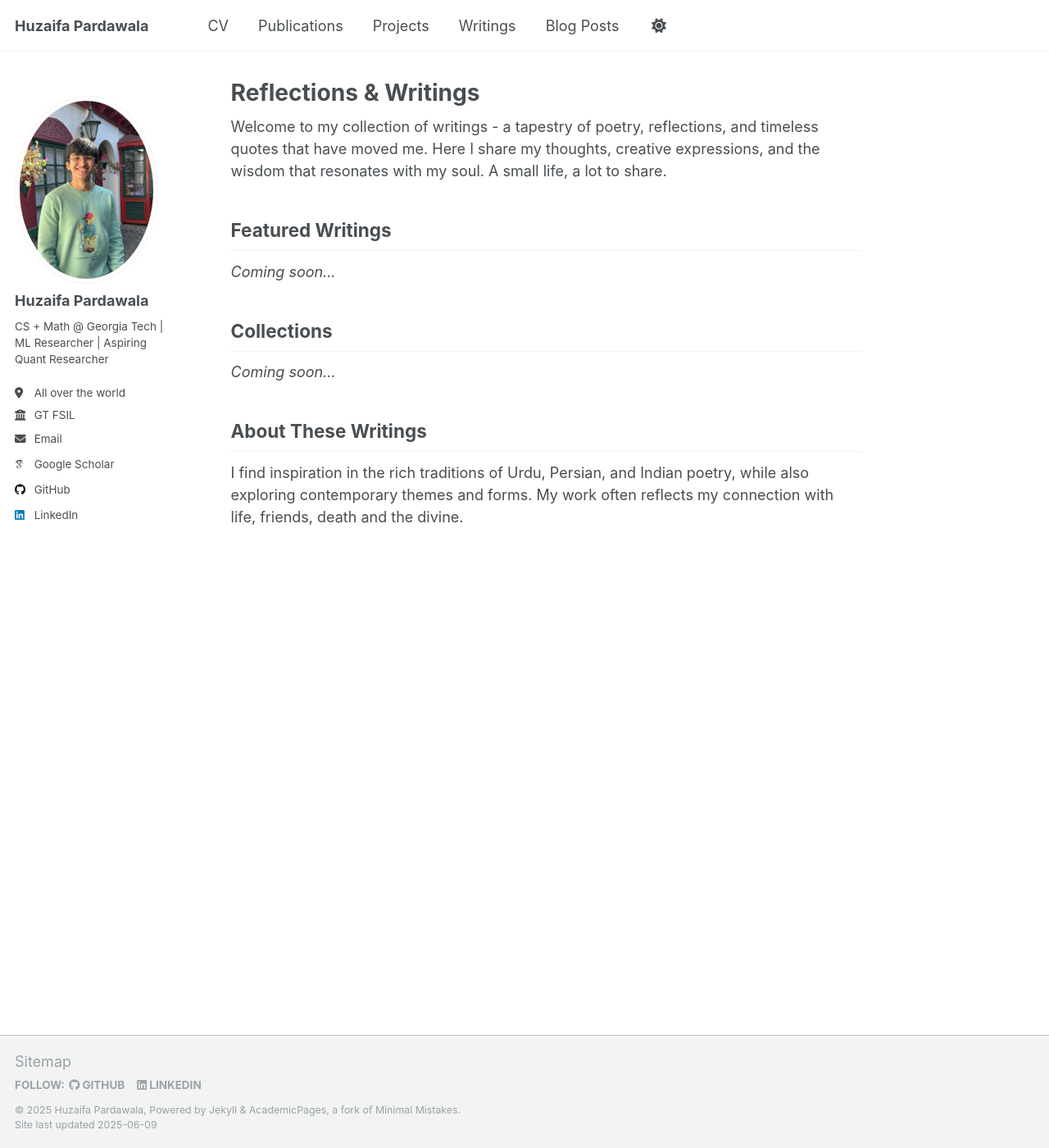
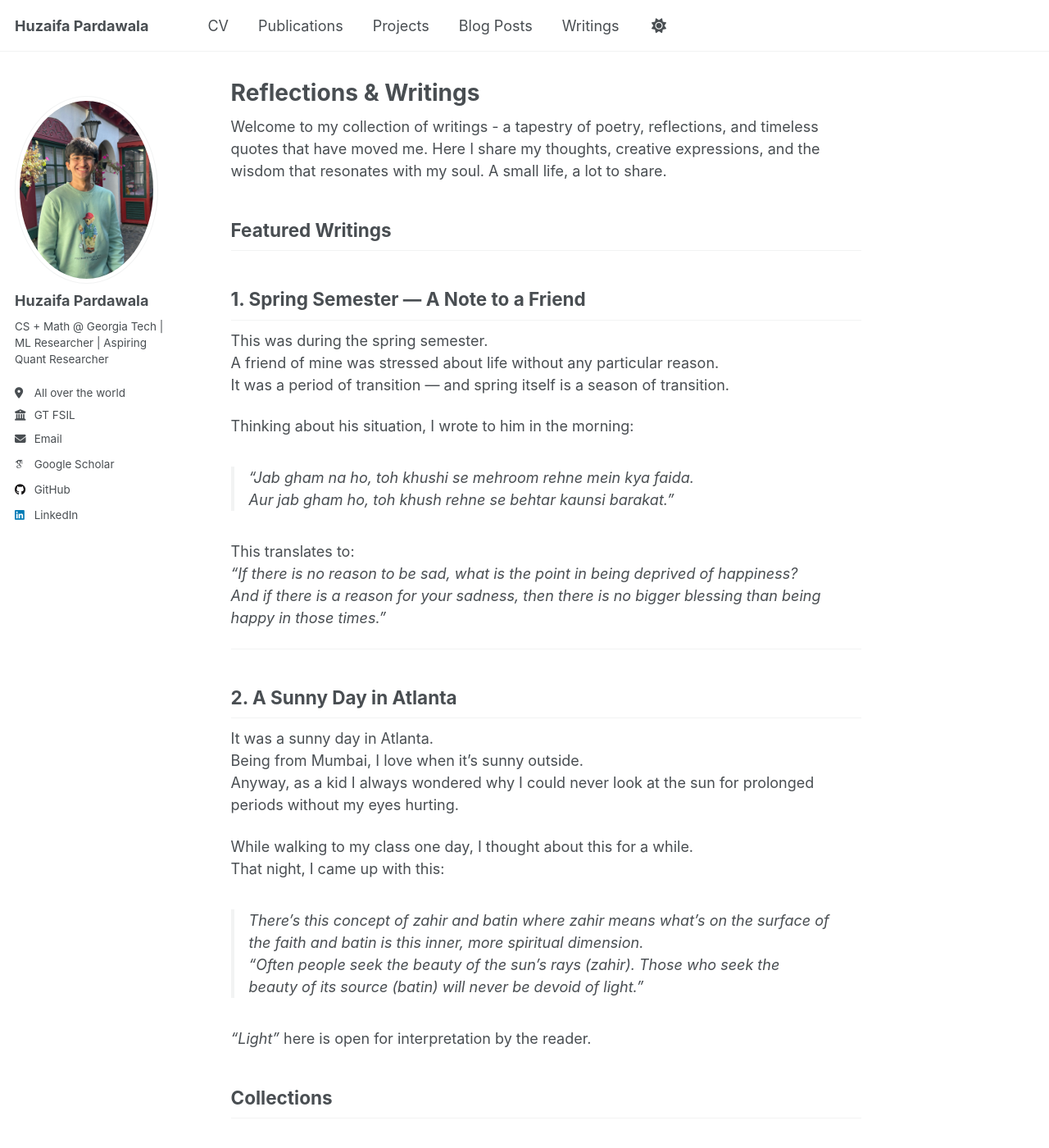
Before and after one commit to huzaifahp7/huzaifahp7.github.io, a Jekyll site: the page built from _pages/writings.md, in a window 1280 px wide and 1400 px high. Shown: the whole window at 82% size. Built offline with Jekyll 4.4.1, drawn with Linux system fonts in a browser that asks for light colours; some web fonts are replaced.

Commit message:
feat: adding writings

```diff
--- a/_config.yml
+++ b/_config.yml
@@ -233,6 +233,18 @@ defaults:
       comments: true
       share: true
       related: true
+
+  # _writings
+  - scope:
+      path: ""
+      type: writings
+    values:
+      layout: single
+      author_profile: true
+      read_time: true
+      comments: true
+      share: true
+      related: true
   # _pages
   - scope:
       path: ""
--- a/_data/navigation.yml
+++ b/_data/navigation.yml
@@ -18,11 +18,11 @@ main:
   - title: "Projects"
     url: /projects/
 
+  - title: "Blog Posts"
+    url: /year-archive/
+
   - title: "Writings"
     url: /writings/
-
-  - title: "Blog Posts"
-    url: /year-archive/
 
   # Commented out sections
   # - title: "Teaching"
--- a/_pages/writings.md
+++ b/_pages/writings.md
@@ -8,11 +8,40 @@ Welcome to my collection of writings - a tapestry of poetry, reflections, and ti
 
 ## Featured Writings
 
-_Coming soon..._
+## 1. Spring Semester — A Note to a Friend
+
+This was during the spring semester.
+A friend of mine was stressed about life without any particular reason.
+It was a period of transition — and spring itself is a season of transition.
+
+Thinking about his situation, I wrote to him in the morning:
+
+> “Jab gham na ho, toh khushi se mehroom rehne mein kya faida.
+> Aur jab gham ho, toh khush rehne se behtar kaunsi barakat.”
+
+This translates to:
+*"If there is no reason to be sad, what is the point in being deprived of happiness?
+And if there is a reason for your sadness, then there is no bigger blessing than being happy in those times."*
+
+---
+
+## 2. A Sunny Day in Atlanta
+
+It was a sunny day in Atlanta.
+Being from Mumbai, I love when it’s sunny outside.
+Anyway, as a kid I always wondered why I could never look at the sun for prolonged periods without my eyes hurting.
+
+While walking to my class one day, I thought about this for a while.
+That night, I came up with this:
+
+> There’s this concept of *zahir* and *batin* where *zahir* means what’s on the surface of the faith and *batin* is this inner, more spiritual dimension.
+> *“Often people seek the beauty of the sun’s rays (zahir). Those who seek the beauty of its source (batin) will never be devoid of light.”*
+
+*"Light"* here is open for interpretation by the reader.
 
 ## Collections
 
-_Coming soon..._
+
 
 ## About These Writings
 
```
Also changed, not shown: _writings/04-20-2025-quote1-happysad.md (added, +21 -0 lines), _writings/04-22-2025-quote2-zahirbaatin.md (added, +18 -0 lines), _pages/writings.html (added).
